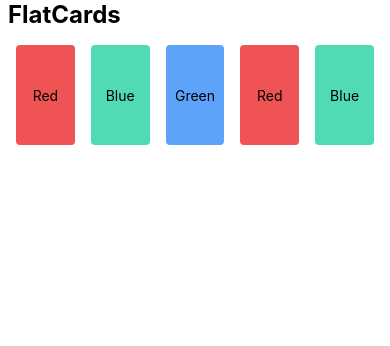
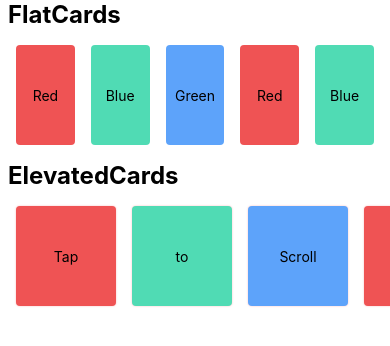
Before and after one commit to muhammadhilal494/react-native-app03, a React Native app: screen / in a window 390 px wide. Shown: the top 346 px of the page. Built offline with nearby package versions, Linux system fonts and the light colour scheme.

Commit message:
Horizontal-Scroll, ElevatedCards, Styling Properties

```diff
--- a/App.tsx
+++ b/App.tsx
@@ -1,12 +1,14 @@
 import { View, Text, SafeAreaView, ScrollView } from 'react-native'
 import React from 'react'
 import FlatCards from './components/FlatCards'
+import ElevatedCards from './components/ElevatedCards'
 
 const App = () => {
   return (
     <SafeAreaView>
       <ScrollView>
         <FlatCards />
+        <ElevatedCards />
       </ScrollView>
     </SafeAreaView>
   )
--- /dev/null
+++ b/components/ElevatedCards.tsx
@@ -0,0 +1,66 @@
+import { ScrollView, StyleSheet, Text, View } from 'react-native'
+import React from 'react'
+
+export default function ElevatedCards() {
+  return (
+    <View>
+      <Text style={styles.headingText}>ElevatedCards</Text>
+      <ScrollView horizontal={true}  style={styles.container}>
+        <View style={[styles.card, styles.cardOne]}>
+            <Text>Tap</Text>
+        </View>
+        <View style={[styles.card, styles.cardTwo]}>
+            <Text>to</Text>
+        </View>
+        <View style={[styles.card, styles.cardThree]}>
+            <Text>Scroll</Text>
+        </View>
+        <View style={[styles.card, styles.cardOne]}>
+            <Text>Red</Text>
+        </View>
+        <View style={[styles.card, styles.cardTwo]}>
+            <Text>Blue</Text>
+        </View>
+      </ScrollView>
+    </View>
+  )
+}
+
+const styles = StyleSheet.create({
+    headingText:{
+        fontSize: 24,
+        fontWeight: 'bold',
+        paddingHorizontal: 8
+    },
+    container:{
+        flex: 1,
+        flexDirection: 'row',
+        padding: 8
+    },
+    card:{
+        flex:1,
+        justifyContent:'center',
+        alignItems: 'center',
+        width: 100,
+        height: 100,
+        borderRadius: 4,
+        margin: 8,
+        elevation: 4,
+        textShadowOffset: {
+            width: 1,
+            height: 1
+        },
+        shadowColor: '#EF5354',
+        shadowOpacity: 0.4,
+        shadowRadius: 2,
+    },
+    cardOne:{
+        backgroundColor: '#EF5354'
+    },
+    cardTwo:{
+        backgroundColor: '#50DBB4'
+    },
+    cardThree:{
+        backgroundColor: '#5DA3FA'
+    },
+})
```
